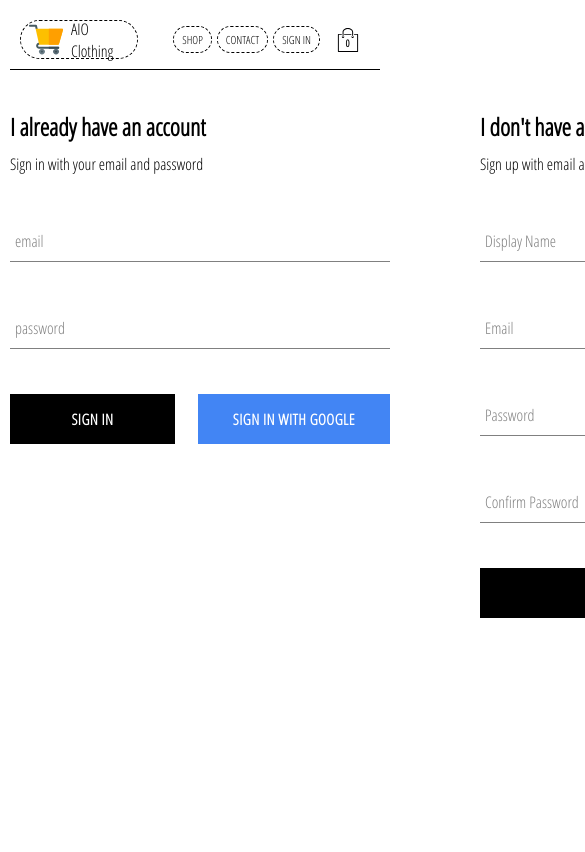
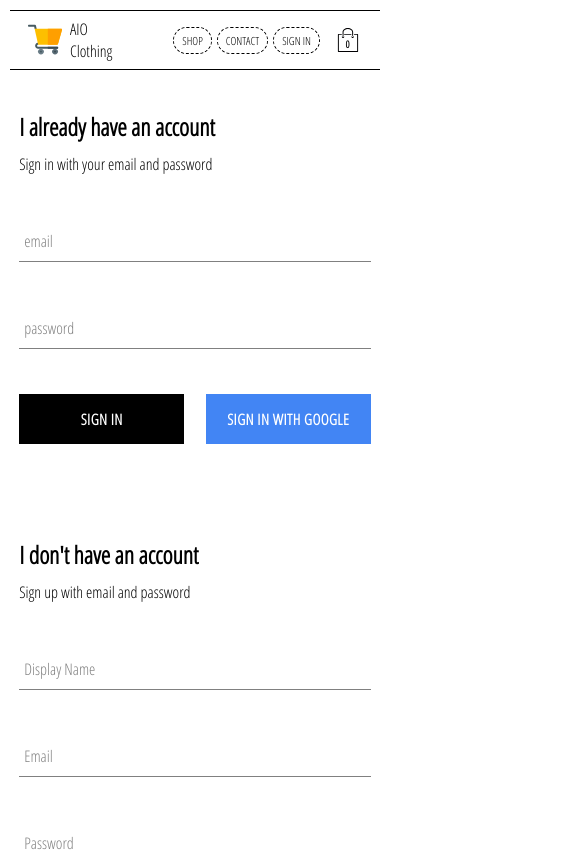
Before and after one commit to Navdeepsingh4298/AIO-Clothing, a React (Create React App) app: page /signin in a window 390 px wide. Shown: the top 852 px of the page, 585 px wide, since content can reach past the window. Built offline with nearby package versions, Linux system fonts and the light colour scheme; no server answers.

Commit message:
updated styles in styled components and make app more responsive

```diff
--- a/src/components/collection-item/collection-item.styles.jsx
+++ b/src/components/collection-item/collection-item.styles.jsx
@@ -35,7 +35,6 @@ export const AddButton = styled(CustomButton)`
   opacity: 0.7;
   position: absolute;
   top: 255px;
-  display: none;
   @media screen and (max-width: 800px) {
     display: flex;
     opacity: 0.9;
--- a/src/components/custom-button/custom-button.styles.jsx
+++ b/src/components/custom-button/custom-button.styles.jsx
@@ -48,7 +48,7 @@ export const CustomButtonContainer = styled.div`
   height: 50px;
   letter-spacing: 0.5px;
   line-height: 50px;
-  padding: 0 35px 0 35px;
+  padding: 0 auto;
   font-size: 15px;
   text-transform: uppercase;
   font-family: 'Open Sans Condensed';
@@ -57,4 +57,7 @@ export const CustomButtonContainer = styled.div`
   display: flex;
   justify-content: center;
   ${getButtonStyles}
+  @media screen and (max-width: 800px){
+    width: 30%;
+  }
 `;
--- a/src/components/header/header.styles.jsx
+++ b/src/components/header/header.styles.jsx
@@ -11,9 +11,11 @@ export const HeaderContainer = styled.div`
   height: 70px;
   width: 100%;
   display: flex;
+  align-items: center;
   justify-content: space-between;
   margin-bottom: 25px;
   border-bottom: 1px solid black;
+  border-top: 1.5px solid black;
 
   @media screen and (max-width: 800px) {
     height: 60px;
@@ -24,12 +26,7 @@ export const HeaderContainer = styled.div`
 
 export const BrandContainer = styled(Link)`
   ${centerdStyles}
-  border: 1px dashed black;
-  border-radius: 50px;
-
-  @media screen and (max-width: 800px){
-    border-radius: 30px;
-  }
+  height: 80%;
 `;
 
 export const LogoContainer = styled.div`
--- a/src/components/sign-in/sign-in.styles.jsx
+++ b/src/components/sign-in/sign-in.styles.jsx
@@ -4,6 +4,10 @@ export const SignInContainer = styled.div`
   width: 380px;
   display: flex;
   flex-direction: column;
+  @media screen and (max-width: 800px){
+    width: 100%;
+    margin-bottom: 10vh;
+  }
 `;
 
 export const SignInTitle = styled.h2`
--- a/src/components/sign-up/sign-up.styles.jsx
+++ b/src/components/sign-up/sign-up.styles.jsx
@@ -4,6 +4,10 @@ export const SignUpContainer = styled.div`
   display: flex;
   flex-direction: column;
   width: 380px;
+  @media screen and (max-width: 800px){
+    width: 100%;
+    margin-bottom: 10vh;
+  }
 `;
 
 export const SignUpTitle = styled.h2`
--- a/src/global.styles.js
+++ b/src/global.styles.js
@@ -7,6 +7,8 @@ export const GlobalStyle = createGlobalStyle`
 
   @media screen and (max-width: 800px) {
     padding: 10px;
+    width: 100%;
+    height: 100%;
   }
 }
 
--- a/src/pages/checkout/checkout.component.jsx
+++ b/src/pages/checkout/checkout.component.jsx
@@ -14,6 +14,7 @@ import StripeCheckoutButton from '../../components/stripe-button/stripe-button.c
 // styled component
 import {
   CheckoutPageContainer,
+  CheckoutTitle,
   CheckoutHeaderContainer,
   HeaderBlockContainer,
   TotalContainer,
@@ -22,6 +23,7 @@ import {
 
 const CheckoutPage = ({ cartItems, total }) => (
   <CheckoutPageContainer>
+    <CheckoutTitle>Check Out</CheckoutTitle>
     <CheckoutHeaderContainer>
       <HeaderBlockContainer>
         <span>Product</span>
--- a/src/pages/checkout/checkout.styles.jsx
+++ b/src/pages/checkout/checkout.styles.jsx
@@ -6,10 +6,21 @@ export const CheckoutPageContainer = styled.div`
   display: flex;
   flex-direction: column;
   align-items: center;
-  margin: 50px auto 0;
+  margin: 10px auto 0;
   button {
     margin-left: auto;
     margin-top: 50px;
+  }
+   @media screen and (max-width: 800px){
+     width: 90%;
+   }
+`;
+
+export const CheckoutTitle = styled.h2`
+  font-size: 2.5rem;
+  @media screen and (max-width: 800px){
+    font-size: 1.8rem;
+    margin-top: 0;
   }
 `;
 
@@ -40,4 +51,7 @@ export const WarningContainer = styled.div`
   margin-top: 40px;
   font-size: 24px;
   color: red;
+   @media screen and (max-width: 800px){
+     font-size: 18px;
+   }
 `;
--- a/src/pages/sign-in-and-sign-up/sign-in-and-sign-up.styles.jsx
+++ b/src/pages/sign-in-and-sign-up/sign-in-and-sign-up.styles.jsx
@@ -5,4 +5,8 @@ export const SignInAndSignUpContainer = styled.div`
   display: flex;
   justify-content: space-between;
   margin: 30px auto;
+  @media screen and (max-width: 800px){
+    width: 95%;
+    flex-direction: column;
+  }
 `;
```
Also changed, not shown: 1 other file (tests, documents, lock files or other folders).
